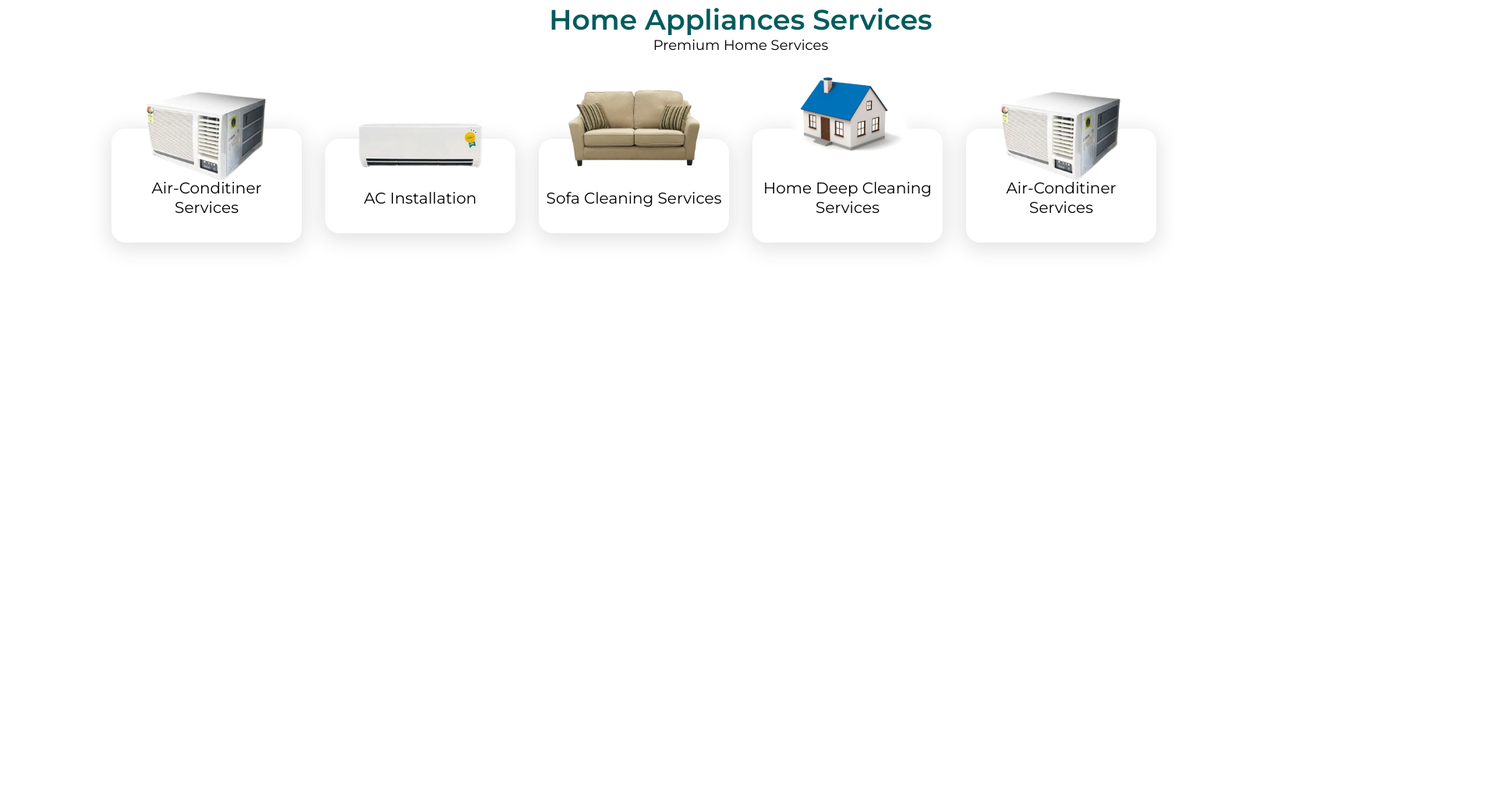
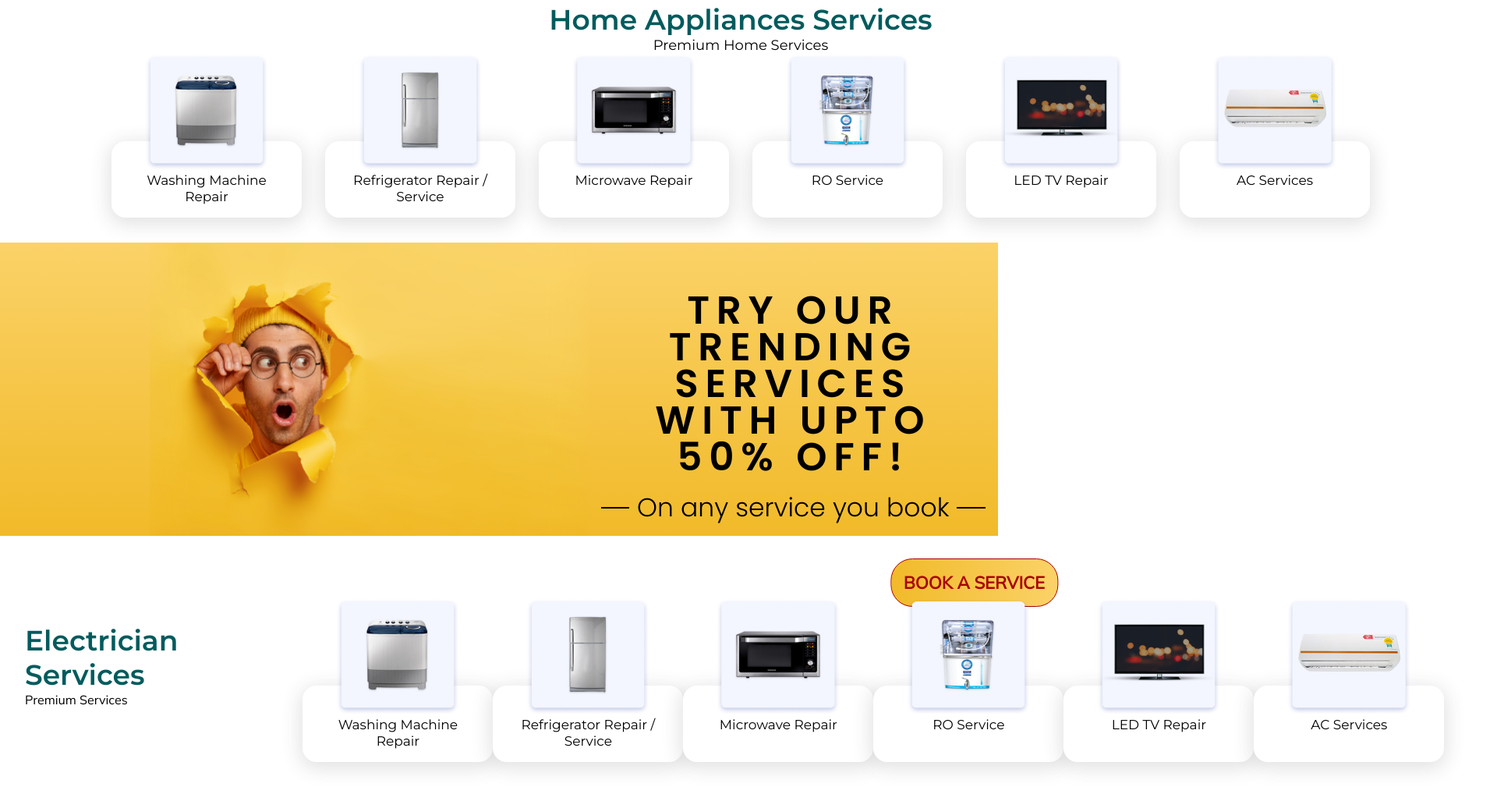
Before and after one commit to raghav0477/services-website, a plain HTML site: page index.html in a window 1280 px wide. Shown: the part 3445-4454 px from the top of the page at 78% size, 1920 px wide, since content can reach past the window. Before the commit the page ends 3788 px from the top, so only its background shows below. Drawn offline with nearby package versions, Linux system fonts and the light colour scheme.

Commit message:
commiting the progress

```diff
--- a/index.html
+++ b/index.html
@@ -7,7 +7,7 @@
     <link rel="preconnect" href="https://fonts.googleapis.com" />
     <link rel="preconnect" href="https://fonts.gstatic.com" crossorigin />
     <link
-      href="https://fonts.googleapis.com/css2?family=Montserrat:wght@400;600;700&family=Mulish:ital,wght@0,200;0,400;1,500&family=Poppins:wght@100;400;600&family=Roboto:wght@300;400&display=swap"
+      href="https://fonts.googleapis.com/css2?family=Montserrat:wght@400;600;700&family=Mulish:ital,wght@0,200;0,400;1,500&family=Poppins:wght@100;300;400;600&family=Roboto:wght@300;400&display=swap"
       rel="stylesheet"
     />
     <script src="https://unpkg.com/phosphor-icons"></script>
@@ -319,27 +319,84 @@ Many benefits and offers available with online payment
       <div class="services-heading">Home Appliances Services</div>
       <div class="sub-heading">Premium Home Services</div>
       <div class="hm-card-wrapper">
-        <div class="card">
-          <img src="./assests/AC1.png" alt="" />
-          <h2>Air-Conditiner Services</h2>
+        <div class="hm-card">
+          <img class="hm-img" src="./assests/washing-machine.png" alt="" />
+          <h2 class="hm-text">Washing Machine Repair</h2>
         </div>
-        <div class="card">
-          <img src="./assests/AC2.png" alt="" />
-          <h2>AC Installation</h2>
+        <div class="hm-card">
+          <img class="hm-img" src="./assests/refridge.png" alt="" />
+          <h2 class="hm-text">Refrigerator Repair / Service</h2>
         </div>
-        <div class="card">
-          <img src="./assests/sofa.png" alt="" />
-          <h2>Sofa Cleaning Services</h2>
+        <div class="hm-card">
+          <img class="hm-img" src="./assests/oven.png" alt="" />
+          <h2 class="hm-text">Microwave Repair</h2>
         </div>
-        <div class="card">
-          <img src="./assests/house.png" alt="" />
-          <h2>Home Deep Cleaning Services</h2>
+        <div class="hm-card">
+          <img class="hm-img" src="./assests/Ro.png" alt="" />
+          <h2 class="hm-text">RO Service</h2>
         </div>
-        <div class="card">
-          <img src="./assests/AC1.png" alt="" />
-          <h2>Air-Conditiner Services</h2>
+        <div class="hm-card">
+          <img class="hm-img" src="./assests/LEDtv.png" alt="" />
+          <h2 class="hm-text">LED TV Repair</h2>
+        </div>
+        <div class="hm-card">
+          <img class="hm-img" src="./assests/AC3.png" alt="" />
+          <h2 class="hm-text">AC Services</h2>
         </div>
       </div>
     </section>
+
+    <section class="book">
+      <img src="./assests/maninyellow.png" alt="">
+      <div class="book-ctn">
+        <h2 class="book-title">TRY OUR TRENDING SERVICES <br> WITH UPTO 50% OFF!</h2>
+      <p class="book-txt">On any service you book</p>
+      <button class="book-btn">BOOK A SERVICE</button>
+      </div>
+    </section>
+
+    <section class="extra-services">
+      <div class="extra-ctn">
+        <h2 class="ext-title">Electrician Services </h2>
+      <p class="sub-txt">Premium Services</p>
+      </div>
+
+      <div class="extras">
+        <!-- <i class="ph-caret-circle-left" style="size: 32px;"></i> -->
+        <div class="hm-card-wrapper slick-carousel">
+          <div class="hm-card exts">
+            <img class="hm-img" src="./assests/washing-machine.png" alt="" />
+            <h2 class="hm-text">Washing Machine Repair</h2>
+          </div>
+          <div class="hm-card exts">
+            <img class="hm-img" src="./assests/refridge.png" alt="" />
+            <h2 class="hm-text">Refrigerator Repair / Service</h2>
+          </div>
+          <div class="hm-card exts">
+            <img class="hm-img" src="./assests/oven.png" alt="" />
+            <h2 class="hm-text">Microwave Repair</h2>
+          </div>
+          <div class="hm-card exts">
+            <img class="hm-img" src="./assests/Ro.png" alt="" />
+            <h2 class="hm-text">RO Service</h2>
+          </div>
+          <div class="hm-card exts">
+            <img class="hm-img" src="./assests/LEDtv.png" alt="" />
+            <h2 class="hm-text">LED TV Repair</h2>
+          </div>
+          <div class="hm-card exts">
+            <img class="hm-img" src="./assests/AC3.png" alt="" />
+            <h2 class="hm-text">AC Services</h2>
+          </div>
+        </div>
+        <!-- <i class="ph-caret-circle-right"></i> -->
+      </div>
+    </section>
+
+
+
   </body>
+  <script src="./script.js"> </script>
+  <script src="//code.jquery.com/jquery-1.11.0.min.js"></script>
+<script src="//code.jquery.com/jquery-migrate-1.2.1.min.js"></script>
 </html>
--- /dev/null
+++ b/script.js
@@ -0,0 +1,7 @@
+$(".slick-carousel").slick({
+  infinite: true,
+  slidesToShow: 4, // Shows a three slides at a time
+  slidesToScroll: 1, // When you click an arrow, it scrolls 1 slide at a time
+  arrows: true, // Adds arrows to sides of slider
+  dots: true // Adds the dots on the bottom
+});
--- a/style.css
+++ b/style.css
@@ -288,8 +288,6 @@ section.services .card-wrapper {
   font-weight: 600;
   font-size: 24px;
   line-height: 30px;
-
-  color: #000000;
 }
 .li-1 {
   margin: 0 3rem;
@@ -338,33 +336,130 @@ section.services .card-wrapper {
   text-align: center;
   color: #3a3a3a;
 }
-.apm-content{
+.apm-content {
   display: flex;
   justify-content: center;
   margin-top: 3rem;
 }
-.apmc1{
+.apmc1 {
   display: flex;
   padding: 2rem;
 }
-.apmc2t{
-font-family: 'Montserrat';
+.apmc2t {
+  font-family: "Montserrat";
   font-weight: 600;
   font-size: 25px;
   color: #000000;
 }
-.apmc2p{
-font-family: 'Montserrat';
+.apmc2p {
+  font-family: "Montserrat";
   font-style: normal;
   font-weight: 600;
   font-size: 17px;
   line-height: 111.5%;
   color: #707070;
 }
-.hm-card-wrapper{
+.hm-card-wrapper {
   display: grid;
   grid-template-columns: repeat(6, 1fr);
   padding: 2rem 8rem;
   justify-items: center;
-  align-items: center;
+  margin-top: 5rem;
 }
+.hm-card {
+  background: #ffffff;
+  width: 244px;
+  box-shadow: 0px 5px 25px 3px rgba(57, 57, 57, 0.15);
+  border-radius: 18px;
+  padding: 2.5rem 1.5rem 1rem;
+  position: relative;
+  text-align: center;
+}
+.hm-img {
+  position: absolute;
+  top: -7rem;
+  height: 150px;
+  width: 160px;
+  left: 50%;
+  transform: translateX(-50%);
+}
+.hm-text {
+  font-family: "Montserrat";
+  font-style: normal;
+  font-weight: 500;
+  font-size: 17px;
+  line-height: 21px;
+  text-align: center;
+  color: #000000;
+}
+section.book {
+  background: linear-gradient(180deg, #fbd268 0%, #f1ba29 100%);
+  height: 376px;
+  display: flex;
+}
+section.book img {
+  margin-left: 12rem;
+}
+.book-title {
+  font-family: Poppins;
+  padding: 4rem 3rem 0;
+  font-size: 50px;
+  font-weight: 600;
+  line-height: 47px;
+  letter-spacing: 0.175em;
+  text-align: center;
+}
+.book-txt {
+  display: flex;
+  flex-direction: row;
+  font-family: Poppins;
+  font-size: 33px;
+  font-weight: 300;
+  padding: 1rem;
+}
+.book-txt:before,
+.book-txt:after {
+  content: "";
+  flex: 1 1;
+  border-bottom: 2px solid;
+  margin: auto;
+}
+.book-txt:before {
+  margin-right: 10px;
+}
+.book-txt:after {
+  margin-left: 10px;
+}
+
+.book-btn {
+  text-align: center;
+  font-weight: 800;
+  font-size: 22px;
+  padding: 1rem;
+  margin-top: 1.5rem;
+  transform: translateX(180%);
+  color: #a90000;
+  background: linear-gradient(270deg, #fbd268 0%, #f1ba29 100%);
+  border: 1px solid #a90000;
+  border-radius: 28px;
+}
+.extra-services {
+  display: flex;
+  flex-direction: row;
+  margin-top: 5rem;
+}
+.extra-ctn{
+  padding: 2rem;
+}
+.ext-title {
+  font-family: Montserrat;
+  font-size: 36px;
+  font-weight: 600;
+  line-height: 44px;
+  letter-spacing: 0em;
+  text-align: left;
+  color: #025b5d;
+}
+/* .exts {
+  margin: 8px;
+} */
```
Also changed, not shown: assests/AC3.png (renamed from assests/Group 1535.png), assests/LEDtv.png (renamed from assests/Rectangle 1922.png), assests/Ro.png (renamed from assests/Rectangle 1919.png), assests/maninyellow.png (added), assests/oven.png (renamed from assests/Rectangle 1916.png), assests/refridge.png (renamed from assests/Rectangle 1917.png), assests/washing-machine.png (renamed from assests/Rectangle 1918.png). Lines whose indentation alone changed are shown as unchanged.
